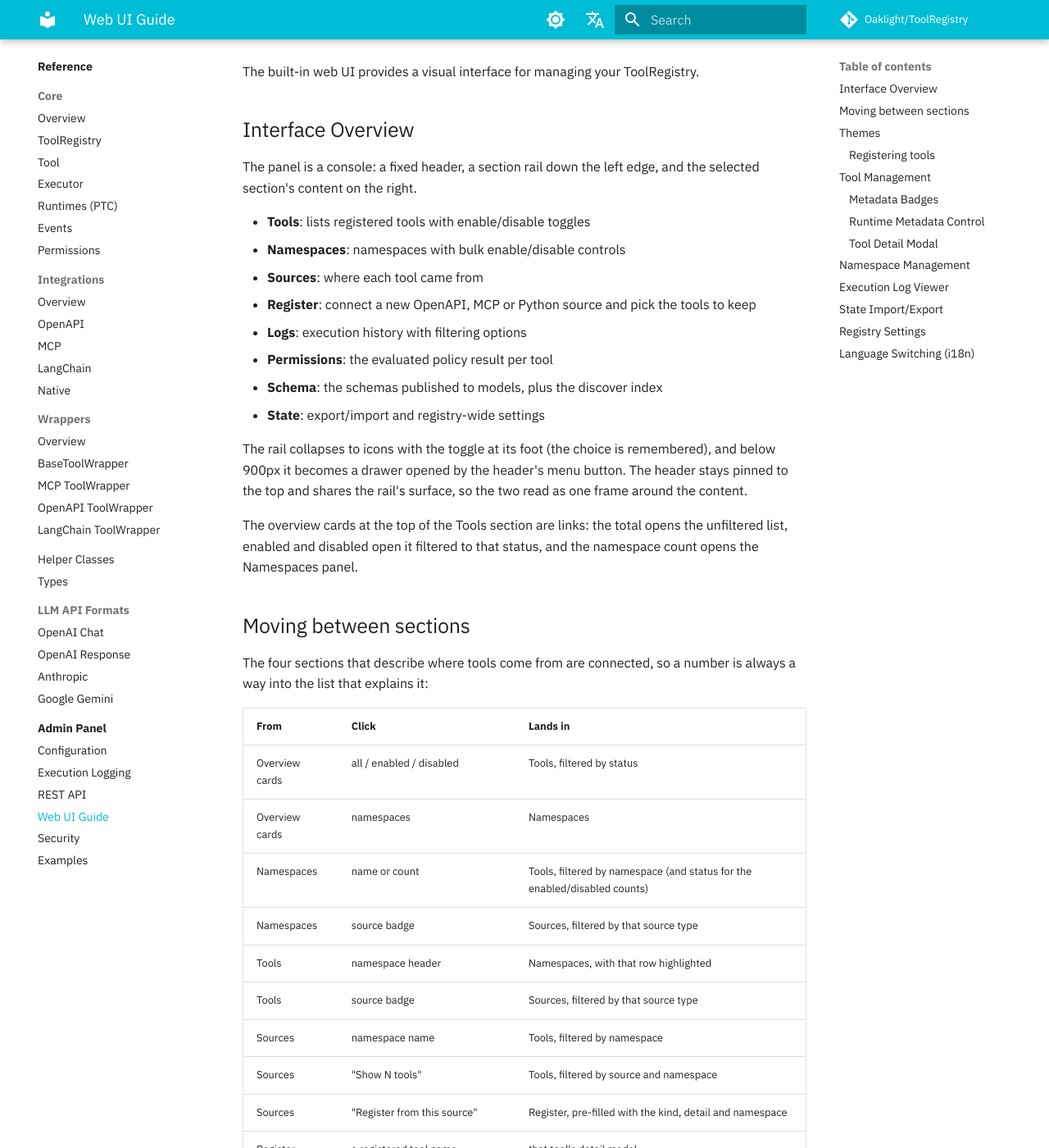
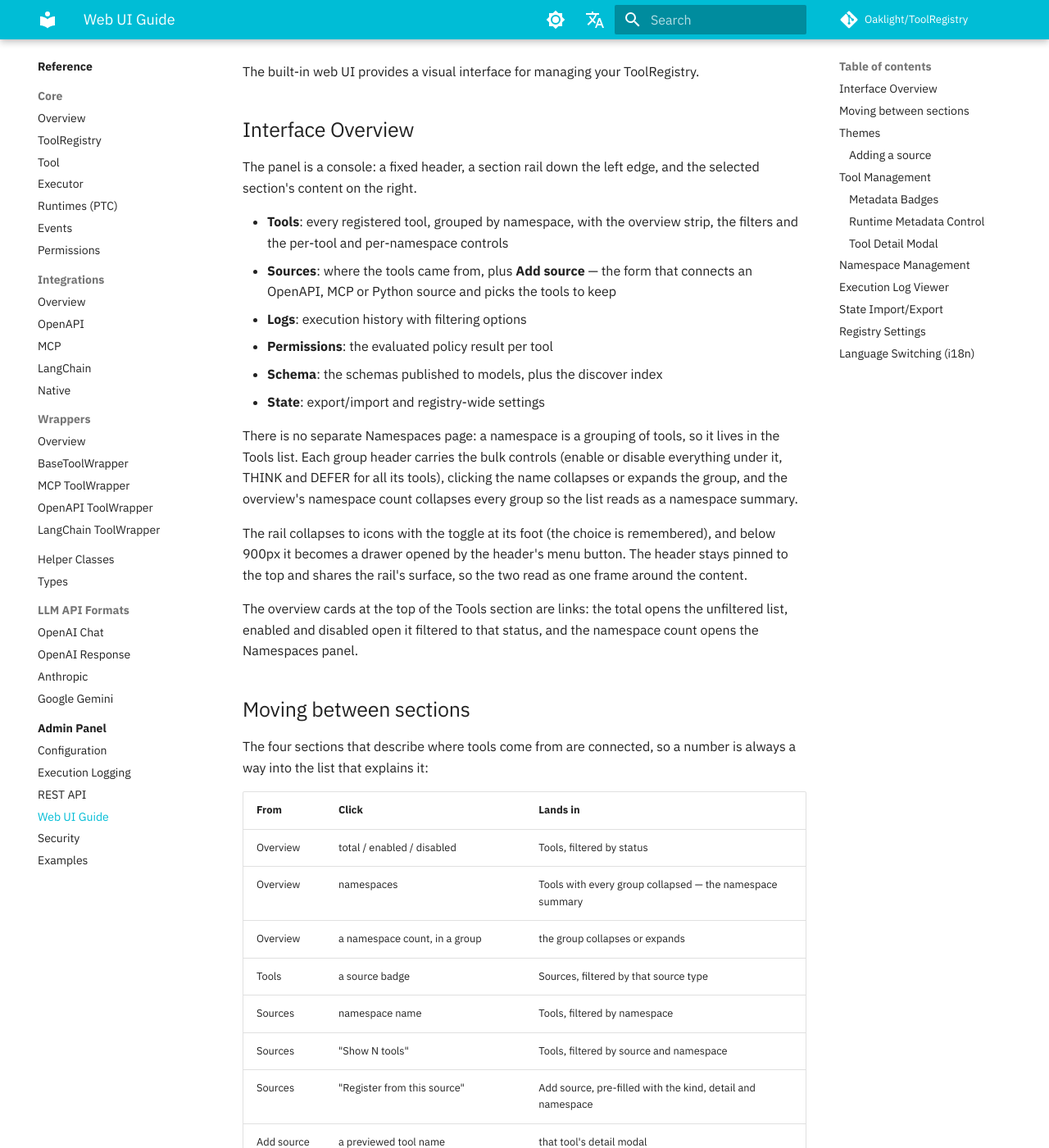
Before and after one commit to Oaklight/ToolRegistry, an MkDocs documentation site: the page built from docs/admin/web-ui.md, in a window 1280 px wide and 1400 px high, scrolled down 195 px. Shown: the whole window at 82% size. Built offline with MkDocs 1.6.1 and Material for MkDocs 9.7.7, drawn with Linux system fonts in a browser that asks for light colours; some web fonts are replaced; comment, search, counter and statistics services are not loaded; some of the changed text lies outside the part shown.

Commit message:
docs(admin): four sections, namespaces folded into tools

```diff
--- a/docs/admin/web-ui.md
+++ b/docs/admin/web-ui.md
@@ -7,14 +7,20 @@ The built-in web UI provides a visual interface for managing your ToolRegistry.
 The panel is a console: a fixed header, a section rail down the left edge, and
 the selected section's content on the right.
 
-- **Tools**: lists registered tools with enable/disable toggles
-- **Namespaces**: namespaces with bulk enable/disable controls
-- **Sources**: where each tool came from
-- **Register**: connect a new OpenAPI, MCP or Python source and pick the tools to keep
+- **Tools**: every registered tool, grouped by namespace, with the overview
+  strip, the filters and the per-tool and per-namespace controls
+- **Sources**: where the tools came from, plus **Add source** — the form that
+  connects an OpenAPI, MCP or Python source and picks the tools to keep
 - **Logs**: execution history with filtering options
 - **Permissions**: the evaluated policy result per tool
 - **Schema**: the schemas published to models, plus the discover index
 - **State**: export/import and registry-wide settings
+
+There is no separate Namespaces page: a namespace is a grouping of tools, so it
+lives in the Tools list. Each group header carries the bulk controls (enable or
+disable everything under it, THINK and DEFER for all its tools), clicking the
+name collapses or expands the group, and the overview's namespace count
+collapses every group so the list reads as a namespace summary.
 
 The rail collapses to icons with the toggle at its foot (the choice is
 remembered), and below 900px it becomes a drawer opened by the header's menu
@@ -32,17 +38,15 @@ number is always a way into the list that explains it:
 
 | From | Click | Lands in |
 |---|---|---|
-| Overview cards | all / enabled / disabled | Tools, filtered by status |
-| Overview cards | namespaces | Namespaces |
-| Namespaces | name or count | Tools, filtered by namespace (and status for the enabled/disabled counts) |
-| Namespaces | source badge | Sources, filtered by that source type |
-| Tools | namespace header | Namespaces, with that row highlighted |
-| Tools | source badge | Sources, filtered by that source type |
+| Overview | total / enabled / disabled | Tools, filtered by status |
+| Overview | namespaces | Tools with every group collapsed — the namespace summary |
+| Overview | a namespace count, in a group | the group collapses or expands |
+| Tools | a source badge | Sources, filtered by that source type |
 | Sources | namespace name | Tools, filtered by namespace |
 | Sources | "Show N tools" | Tools, filtered by source and namespace |
-| Sources | "Register from this source" | Register, pre-filled with the kind, detail and namespace |
-| Register | a registered tool name | that tool's detail modal |
-| Register | "View registered tools" (after registering) | Tools, filtered by the namespace just used |
+| Sources | "Register from this source" | Add source, pre-filled with the kind, detail and namespace |
+| Add source | a previewed tool name | that tool's detail modal |
+| Add source | "View registered tools" (after registering) | Tools, filtered by the namespace just used |
 
 ## Themes
 
@@ -65,10 +69,10 @@ Adding a scheme means one structural block, one block per mode, a name in
 `SCHEMES` in `js/core/theme.js`, the option in the header select, and a label in
 both dictionaries. The contract test then covers it.
 
-### Registering tools
+### Adding a source
 
-The Register section connects to a source and lists what it offers **before
-anything is registered**:
+**Add source** in the Sources section connects to a source and lists what it
+offers **before anything is registered**:
 
 1. Pick the kind — **OpenAPI** (spec URL or path), **MCP** (server URL, or a
    stdio command) or **Python** (a module, optionally narrowed to a class or
```
Also changed, not shown: docs/changelog.md (+1 -0 lines).
